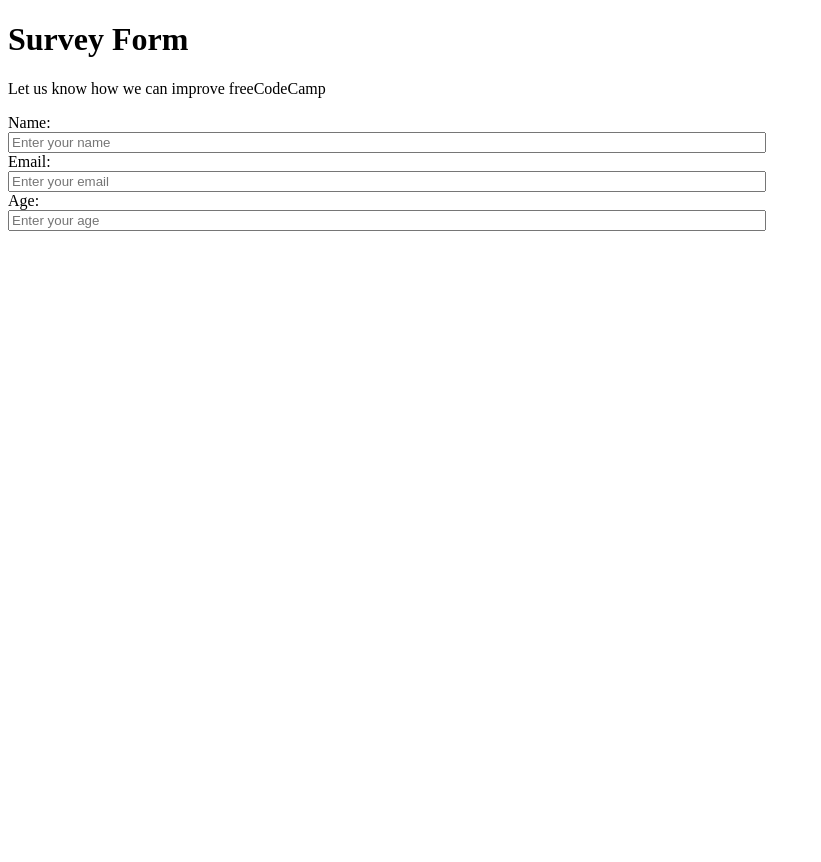
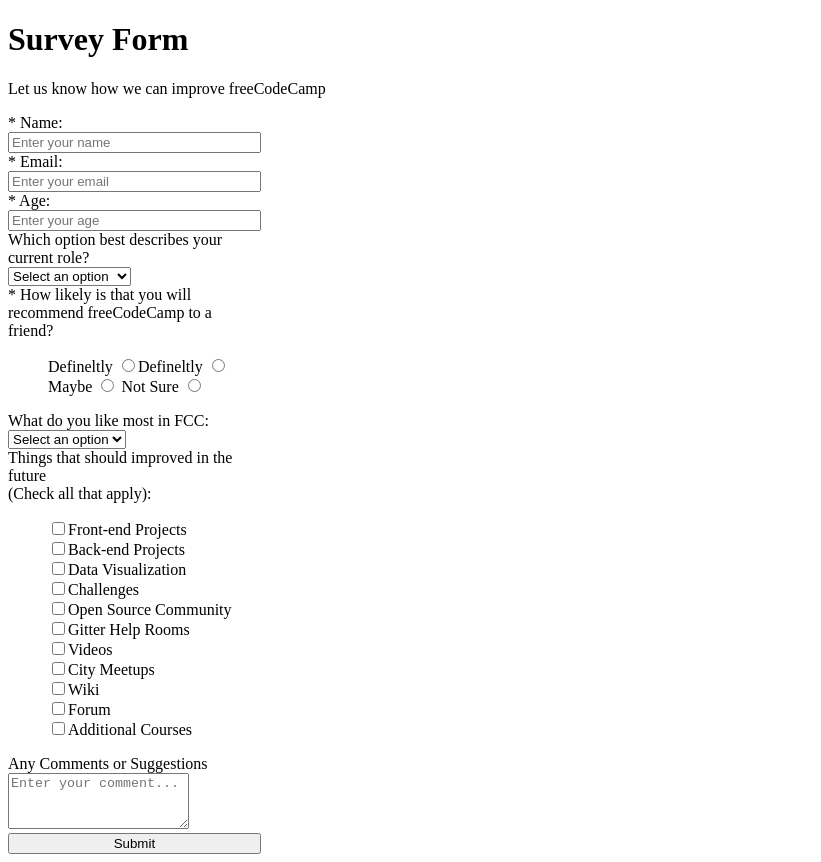
Before and after one commit to WCanirinka/Microverse-Trial-1, a plain HTML site: page index.html in a window 1280 px wide. Shown: the whole page, without its empty margins (0-821 px from the left). Before the commit the page ends 800 px from the top, so only its background shows below. Drawn offline with Linux system fonts and the light colour scheme.

Commit message:
added more elements to index.html

```diff
--- a/index.html
+++ b/index.html
@@ -14,10 +14,87 @@
   <p id="description">Let us know how we can improve freeCodeCamp</p>
 
   <form id="survey-form">
-    <label id="name-label">Name: </label><input type="text" id="name" placeholder="Enter your name" required />
-    <label id="email-label">Email: </label><input type="email" id="email" placeholder="Enter your email" required />
-    <label id="number-label">Age: </label><input type="number" id="number" placeholder="Enter your age" min="1"
-      max="1000" required />
+    <label id="name-label">* Name: </label><input type="text" id="name" placeholder="Enter your name" required />
+    <label id="email-label">* Email: </label><input type="email" id="email" placeholder="Enter your email" required />
+    <label id="number-label">* Age: </label><input type="number" id="number" placeholder="Enter your age" min="1"
+    max="1000" required />
+
+      <div class="rowTab">
+        <label>Which option best describes your current role?</label>
+      </div>
+    <div class = "rightTab">
+
+        <select id="dropdown">
+            <option disabled selected value>Select an option</option>
+            <option value="student">Student</option>
+            <option value="fullTimeJob">Full time Job </option>
+            <option value="fullTimeLearner">Full time Learner </option>
+            <option value="preferNo">Prefer not to say </option>
+            <option value="other">Other</option>
+
+        </select>
+    </div>
+
+    <div class = "rowTab">
+        <div class = "labels">
+            <label for="rating">* How likely is that you will recommend freeCodeCamp to a friend?</label>
+        </div>
+        <div class = "rightTab">
+            <ul style="list-style: none;">
+                <li class="radio">
+                    <label>Defineltly <input name="radio-buttons" type="radio" value="1" class="rating"></label><label>Defineltly <input name="radio-buttons" type="radio" value="1" class="rating"></label>
+                    <label>Maybe <input name="radio-buttons" type="radio" value="2" class="rating"></label>
+                    <label>Not Sure <input name="radio-buttons" type="radio" value="3" class="rating"></label>
+                </li>
+            </ul>
+        </div>
+    </div>
+
+    <div class="rowTab">
+        <div class="labels">
+            <label for="likes">What do you like most in FCC: </label>
+        </div>
+        <div class="rightTab"></div>
+        <select class="dropdown" id="most-like">
+            <option disabled selected value>Select an option</option>
+            <option value="challenges">Challenges</option>
+            <option value="projects">Projects</option>
+            <option value="community">Community</option>
+            <option value="openSource">Open Source</option>
+        </select>
+    </div>
+
+    <div class="rowTab">
+        <div class="labels">
+            <label for="improvements">Things that should improved in the future<br>(Check all that apply):</label>
+        </div>
+
+        <div class="rightTab">
+            <ul id="improvements" style="list-style: none;">
+                <li class="checkbox"><input type="checkbox" class="rating" value="1">Front-end Projects</li>
+                <li class="checkbox"><input type="checkbox" class="rating" value="2">Back-end Projects</li>
+                <li class="checkbox"><input type="checkbox" class="rating" value="3">Data Visualization</li>
+                <li class="checkbox"><input type="checkbox" class="rating" value="4">Challenges</li>
+                <li class="checkbox"><input type="checkbox" class="rating" value="5">Open Source Community</li>
+                <li class="checkbox"><input type="checkbox" class="rating" value="6">Gitter Help Rooms</li>
+                <li class="checkbox"><input type="checkbox" class="rating" value="7">Videos</li>
+                <li class="checkbox"><input type="checkbox" class="rating" value="8">City Meetups</li>
+                <li class="checkbox"><input type="checkbox" class="rating" value="9">Wiki</li>
+                <li class="checkbox"><input type="checkbox" class="rating" value="10">Forum</li>
+                <li class="checkbox"><input type="checkbox" class="rating" value="11">Additional Courses</li>
+            </ul>
+        </div>
+    </div>
+
+    <div class="rowTab">
+        <div class="labels">Any Comments or Suggestions</div>
+        <div class="rightTab">
+            <textarea name="comment" id="comments" class="input-field" style="height: 50px; resize: vertical;"
+            placeholder="Enter your comment..."></textarea>
+        </div>
+    </div>
+
+    <button id="submit">Submit</button>
 
 
 
--- a/style.css
+++ b/style.css
@@ -1,6 +1,6 @@
 #survey-form {
   display: flex;
   flex-direction: column;
-  width: 60%;
+  width: 20%;
 
 }
```
